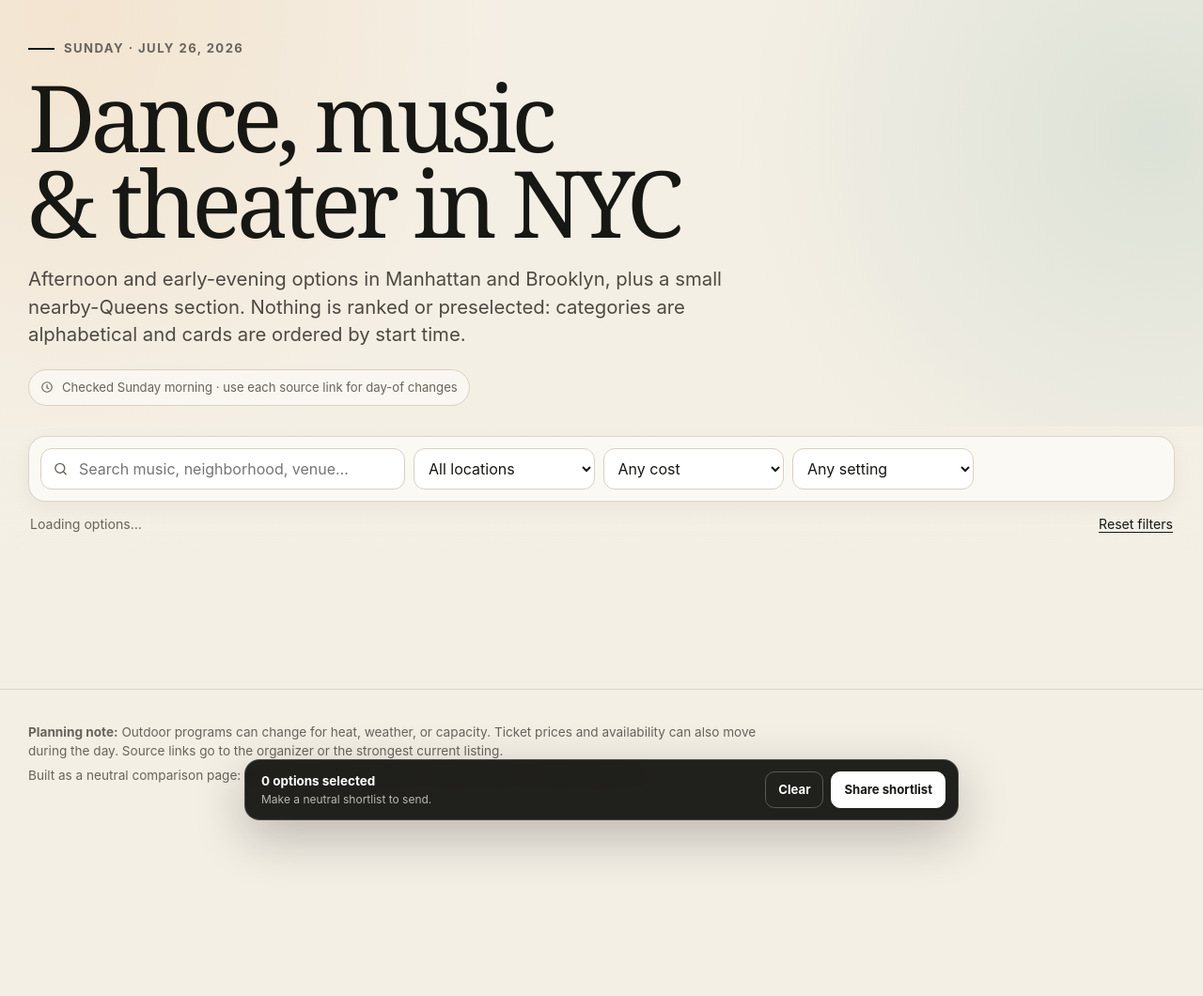
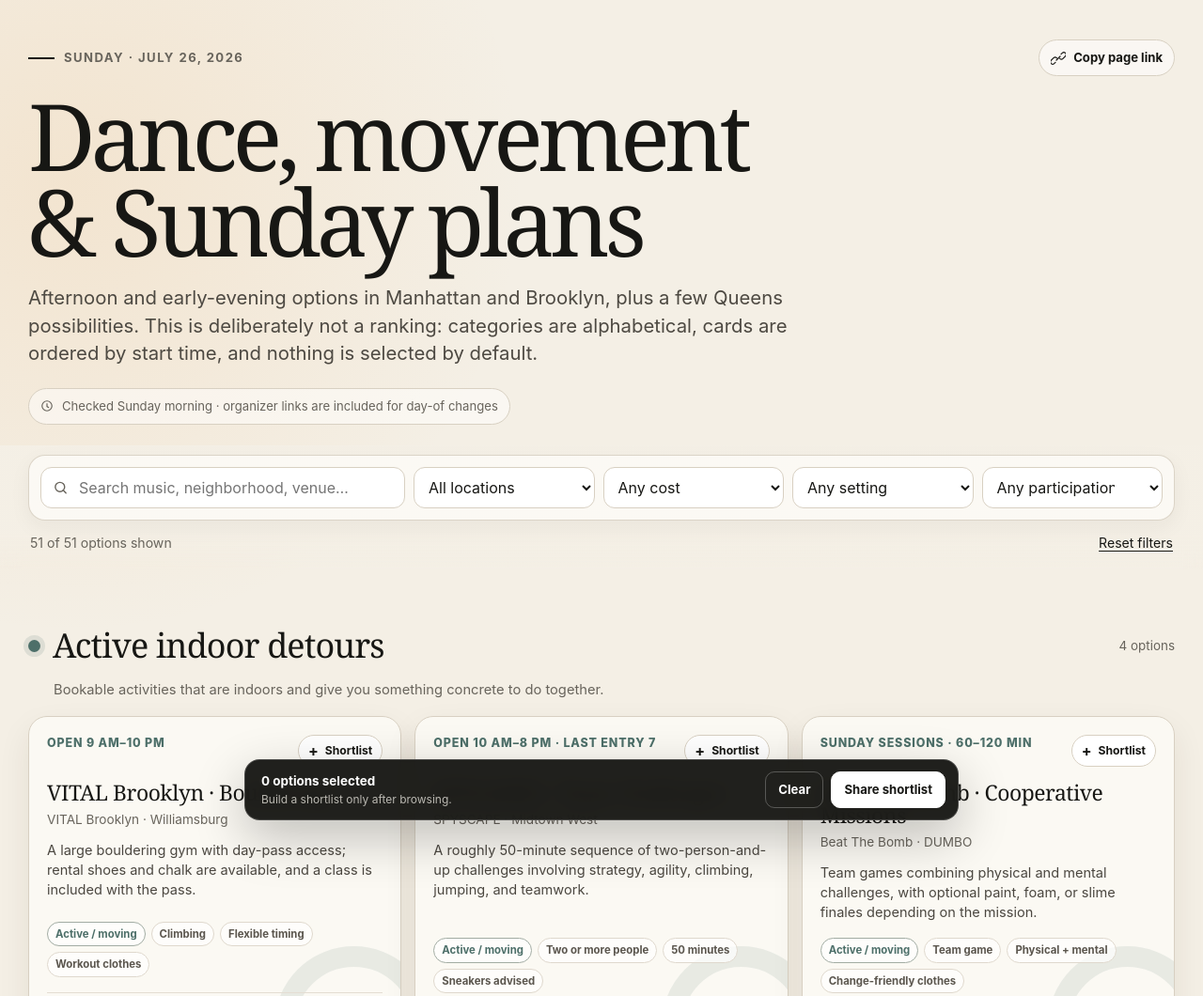
Before and after one commit to jorschneider/activities-in-nyc, a plain HTML site: page index.html in a window 1280 px wide. Shown: the top 1060 px of the page at 94% size. Before the commit the page ends 893 px from the top, so only its background shows below. Drawn offline with Linux system fonts and the light colour scheme.

Commit message:
Publish complete neutral Sunday options page

```diff
--- a/index.html
+++ b/index.html
@@ -4,9 +4,9 @@
   <meta charset="utf-8" />
   <meta name="viewport" content="width=device-width, initial-scale=1" />
   <meta name="theme-color" content="#f4efe5" />
-  <meta name="description" content="A neutral, filterable guide to Sunday dance, music, and theater options in Manhattan and Brooklyn on July 26, 2026." />
+  <meta name="description" content="A neutral, filterable guide to Sunday dance, movement, music, and theater options in New York City on July 26, 2026." />
   <meta property="og:title" content="Sunday in NYC · July 26" />
-  <meta property="og:description" content="Dance, music, and theater options in Manhattan and Brooklyn—grouped by format, never ranked." />
+  <meta property="og:description" content="Fifty-plus dance, music, movement, and theater options—grouped by format, never ranked." />
   <meta property="og:type" content="website" />
   <title>Sunday in NYC · July 26</title>
   <link rel="stylesheet" href="styles.css" />
@@ -16,12 +16,18 @@
   <div class="toast" id="toast" role="status" aria-live="polite"></div>
 
   <header class="shell">
-    <div class="eyebrow">Sunday · July 26, 2026</div>
-    <h1>Dance, music<br />& theater in NYC</h1>
-    <p class="lede">Afternoon and early-evening options in Manhattan and Brooklyn, plus a small nearby-Queens section. Nothing is ranked or preselected: categories are alphabetical and cards are ordered by start time.</p>
-    <div class="method-note" title="All event details were checked on Sunday morning.">
+    <div class="topline">
+      <div class="eyebrow">Sunday · July 26, 2026</div>
+      <button class="copy-link" type="button" id="copyPageLink" aria-label="Copy this page link">
+        <svg width="16" height="16" viewBox="0 0 24 24" fill="none" aria-hidden="true"><path d="M9 15l6-6M7.5 18.5l-2 2a3.54 3.54 0 0 1-5-5l4-4a3.54 3.54 0 0 1 5 0M16.5 5.5l2-2a3.54 3.54 0 0 1 5 5l-4 4a3.54 3.54 0 0 1-5 0" stroke="currentColor" stroke-width="1.8" stroke-linecap="round"/></svg>
+        <span>Copy page link</span>
+      </button>
+    </div>
+    <h1>Dance, movement<br />& Sunday plans</h1>
+    <p class="lede">Afternoon and early-evening options in Manhattan and Brooklyn, plus a few Queens possibilities. This is deliberately not a ranking: categories are alphabetical, cards are ordered by start time, and nothing is selected by default.</p>
+    <div class="method-note" title="Event details were checked on Sunday morning.">
       <svg width="14" height="14" viewBox="0 0 24 24" fill="none" aria-hidden="true"><path d="M12 8v5l3 2" stroke="currentColor" stroke-width="2" stroke-linecap="round"/><circle cx="12" cy="12" r="9" stroke="currentColor" stroke-width="2"/></svg>
-      Checked Sunday morning · use each source link for day-of changes
+      Checked Sunday morning · organizer links are included for day-of changes
     </div>
   </header>
 
@@ -30,37 +36,20 @@
       <div class="controls" aria-label="Filter options">
         <div class="field search">
           <svg width="17" height="17" viewBox="0 0 24 24" fill="none" aria-hidden="true"><circle cx="11" cy="11" r="7" stroke="currentColor" stroke-width="2"/><path d="m16 16 4 4" stroke="currentColor" stroke-width="2" stroke-linecap="round"/></svg>
-          <label class="sr-only" for="search" hidden>Search</label>
           <input id="search" aria-label="Search options" type="search" placeholder="Search music, neighborhood, venue…" autocomplete="off" />
         </div>
-        <div class="field">
-          <label for="borough" hidden>Borough</label>
-          <select id="borough" aria-label="Filter by borough">
-            <option value="all">All locations</option>
-            <option value="manhattan">Manhattan</option>
-            <option value="brooklyn">Brooklyn</option>
-            <option value="queens">Nearby Queens</option>
-          </select>
-        </div>
-        <div class="field">
-          <label for="cost" hidden>Cost</label>
-          <select id="cost" aria-label="Filter by cost">
-            <option value="all">Any cost</option>
-            <option value="free">Free / suggested</option>
-            <option value="rsvp">Free RSVP</option>
-            <option value="ticketed">Ticketed</option>
-          </select>
-        </div>
-        <div class="field">
-          <label for="setting" hidden>Setting</label>
-          <select id="setting" aria-label="Filter by setting">
-            <option value="all">Any setting</option>
-            <option value="outdoor">Outdoor</option>
-            <option value="indoor">Indoor</option>
-            <option value="mixed">Indoor + outdoor</option>
-            <option value="boat">Boat</option>
-          </select>
-        </div>
+        <div class="field"><select id="borough" aria-label="Filter by location">
+          <option value="all">All locations</option><option value="manhattan">Manhattan</option><option value="brooklyn">Brooklyn</option><option value="queens">Queens</option>
+        </select></div>
+        <div class="field"><select id="cost" aria-label="Filter by cost">
+          <option value="all">Any cost</option><option value="free">Free / suggested</option><option value="rsvp">Free RSVP</option><option value="ticketed">Ticketed</option>
+        </select></div>
+        <div class="field"><select id="setting" aria-label="Filter by setting">
+          <option value="all">Any setting</option><option value="outdoor">Outdoor</option><option value="indoor">Indoor</option><option value="mixed">Indoor + outdoor</option><option value="boat">Boat</option>
+        </select></div>
+        <div class="field"><select id="mode" aria-label="Filter by participation style">
+          <option value="all">Any participation</option><option value="learn">Lesson / workshop</option><option value="dance">Open dance floor</option><option value="move">Active / moving</option><option value="watch">Mostly watch / listen</option>
+        </select></div>
       </div>
       <div class="summary-row">
         <span id="resultCount">Loading options…</span>
@@ -71,26 +60,18 @@
 
   <main class="shell" id="options">
     <div id="categories"></div>
-    <div class="empty-state" id="emptyState">
-      <strong>No options match those filters.</strong><br />Try resetting one or more filters.
-    </div>
+    <div class="empty-state" id="emptyState"><strong>No options match those filters.</strong><br />Try resetting one or more filters.</div>
   </main>
 
   <div class="shortlist-bar" id="shortlistBar" aria-live="polite">
-    <div class="shortlist-copy"><strong id="shortlistCount">0 options selected</strong><span>Make a neutral shortlist to send.</span></div>
-    <div class="bar-actions">
-      <button class="bar-btn" id="clearShortlist" type="button">Clear</button>
-      <button class="bar-btn primary" id="shareShortlist" type="button">Share shortlist</button>
-    </div>
+    <div class="shortlist-copy"><strong id="shortlistCount">0 options selected</strong><span>Build a shortlist only after browsing.</span></div>
+    <div class="bar-actions"><button class="bar-btn" id="clearShortlist" type="button">Clear</button><button class="bar-btn primary" id="shareShortlist" type="button">Share shortlist</button></div>
   </div>
 
-  <footer>
-    <div class="shell">
-      <p><strong>Planning note:</strong> Outdoor programs can change for heat, weather, or capacity. Ticket prices and availability can also move during the day. Source links go to the organizer or the strongest current listing.</p>
-      <p>Built as a neutral comparison page: no scores, recommendations, featured cards, or default selections.</p>
-    </div>
-  </footer>
-  <script src="events.js"></script>
-  <script src="app.js"></script>
+  <footer><div class="shell">
+    <p><strong>Planning note:</strong> Outdoor programs can change for heat, weather, or capacity. Ticket prices and availability can move during the day. Every card links to the organizer or strongest current listing.</p>
+    <p>Built as a neutral comparison page: no scores, recommendations, featured cards, or default selections.</p>
+  </div></footer>
+  <script src="events-1.js"></script><script src="events-2.js"></script><script src="events-3.js"></script><script src="events-4.js"></script><script src="app.js"></script>
 </body>
 </html>
```
